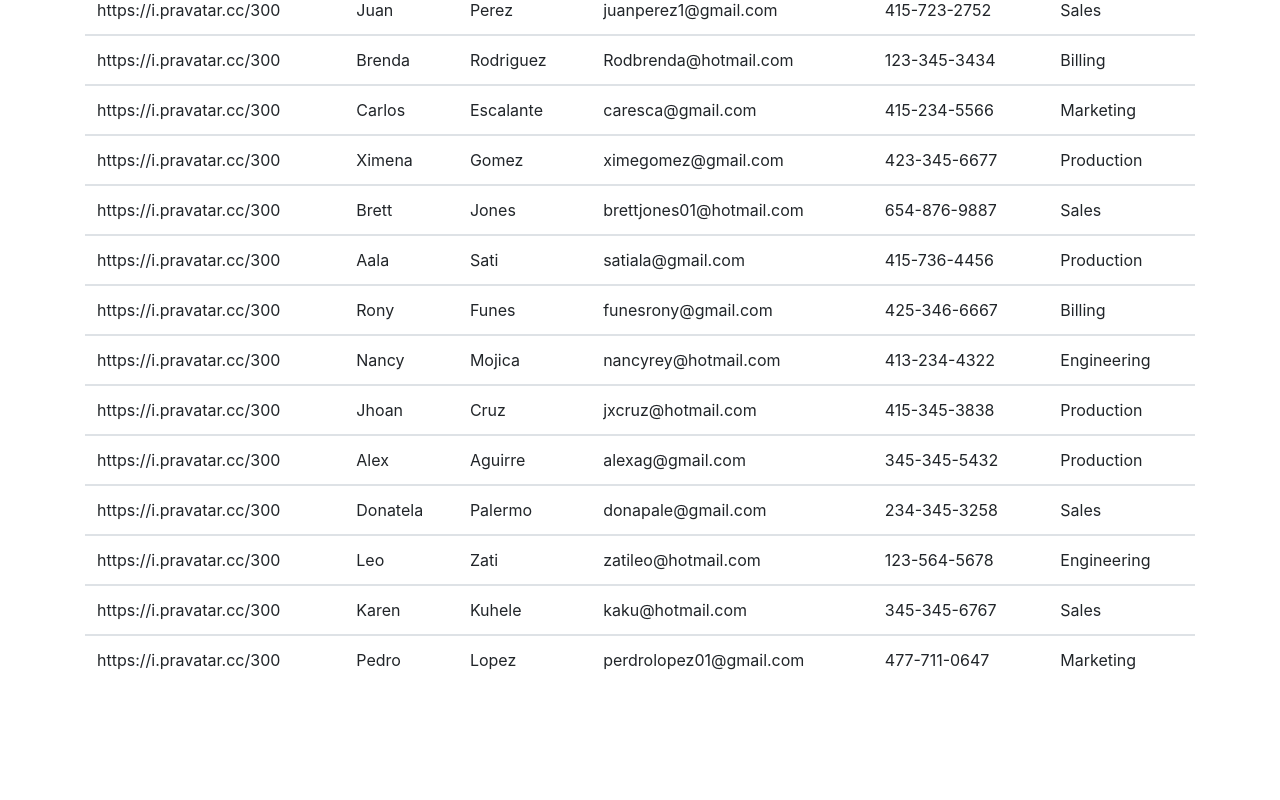
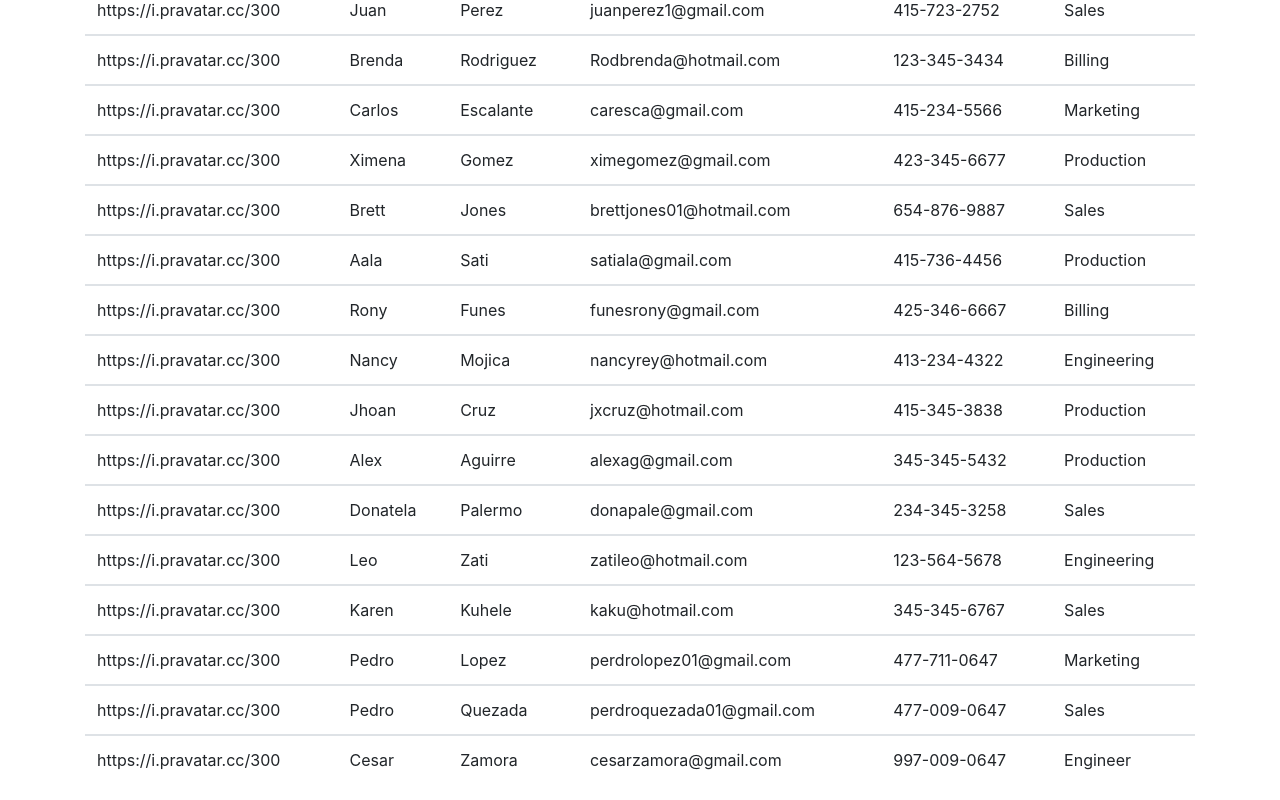
Before and after one commit to Cherjios/19-Employee-Directory, a React (Create React App) app in the folder develop/: page / in a window 1280 px wide. Shown: the part 405-1205 px from the top of the page. Before the commit the page ends 1105 px from the top, so only its background shows below. Built offline with nearby package versions, Linux system fonts and the light colour scheme.

Commit message:
Adding more employees to the list

```diff
--- a/develop/src/App.js
+++ b/develop/src/App.js
@@ -26,7 +26,7 @@ class App extends Component {
     // Render new obj with value
     let newOBj = employees.filter(function(employee){
       return employee.Name === event.target.value || employee.LastName === event.target.value || employee.email === event.target.value
-      || employee.phoneNumber === event.target.value || employee.Department === event.target.value;
+      || employee.phoneNumber === event.target.value || employee.Department === event.target.value || employee.Name + " " + employee.LastName === event.target.value;
     });
 
     console.log(newOBj);
--- a/develop/src/EmployeeDirectory.json
+++ b/develop/src/EmployeeDirectory.json
@@ -109,5 +109,22 @@
         "email":"perdrolopez01@gmail.com",
         "phoneNumber":"477-711-0647",
         "Department":"Marketing"
+    },
+    {
+        "img":"https://i.pravatar.cc/300",
+        "Name":"Pedro",
+        "LastName":"Quezada",
+        "email":"perdroquezada01@gmail.com",
+        "phoneNumber":"477-009-0647",
+        "Department":"Sales"
+    },
+    {
+        "img":"https://i.pravatar.cc/300",
+        "Name":"Cesar",
+        "LastName":"Zamora",
+        "email":"cesarzamora@gmail.com",
+        "phoneNumber":"997-009-0647",
+        "Department":"Engineer"
     }
+
 ]
```
